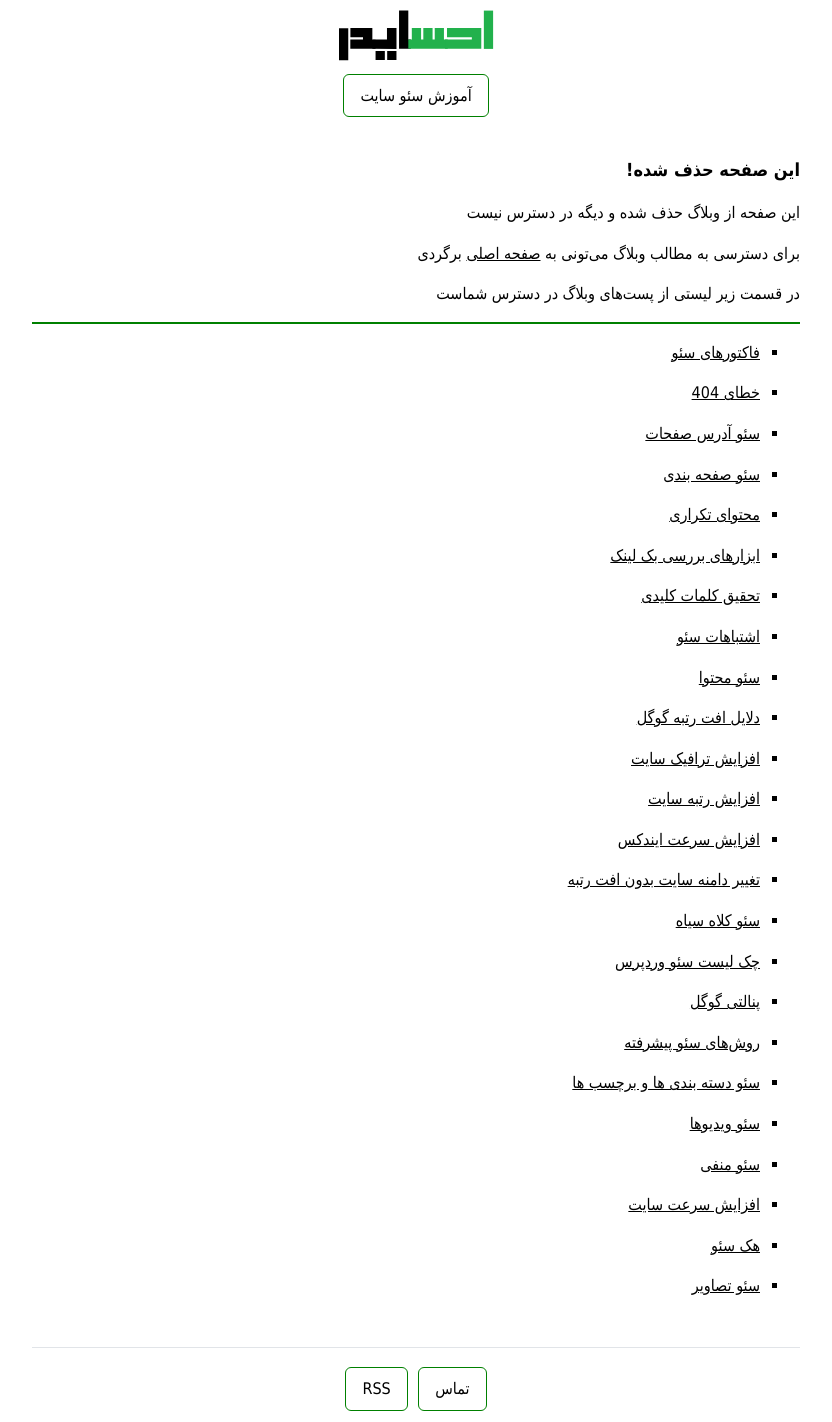
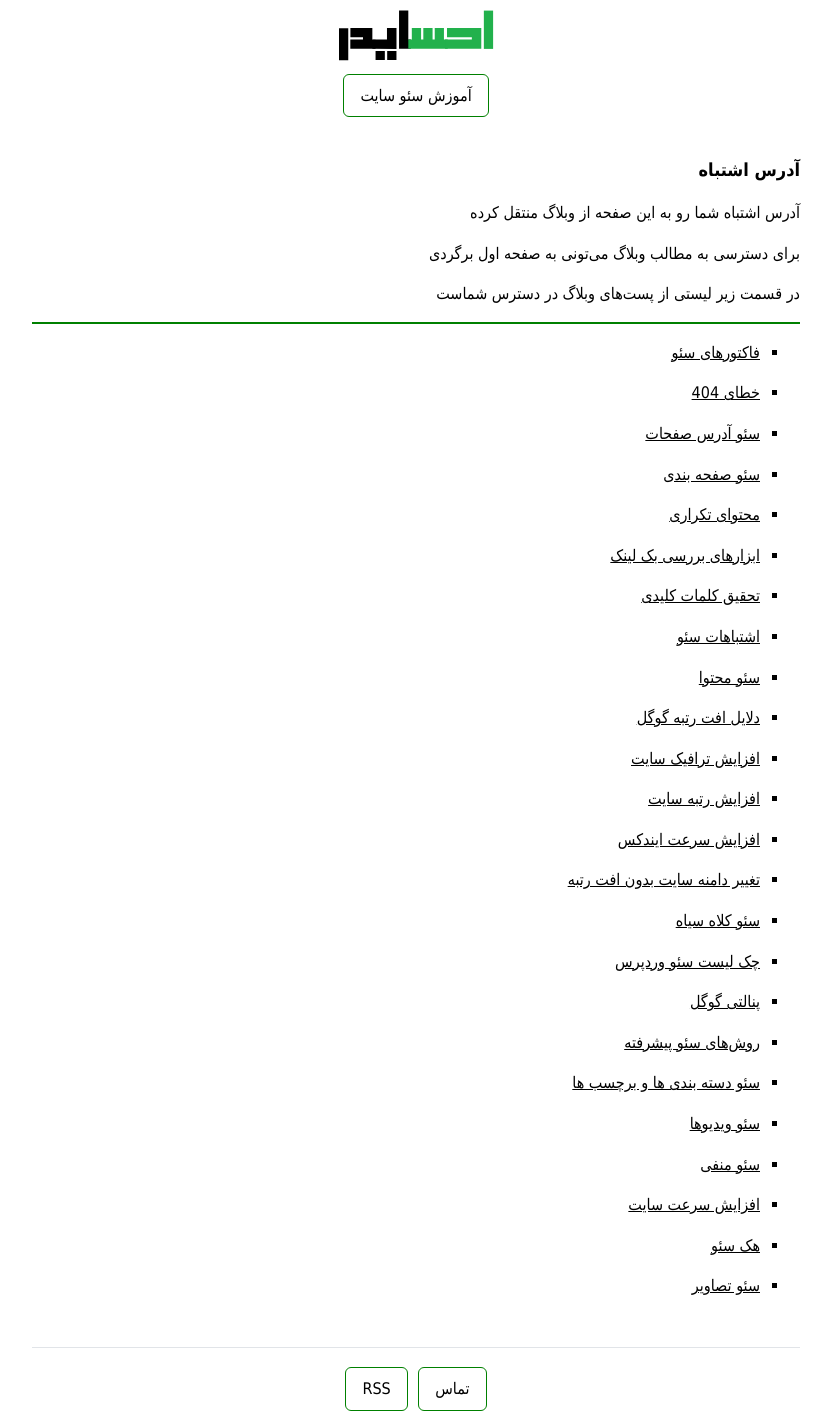
Before and after one commit to darkblog/darkblog.github.io, a Jekyll site: the page built from _posts/2020-1-11-oops.md, in a window 1280 px wide. Shown: the whole page, without its empty margins (224-1056 px from the left). Built offline with Jekyll 4.4.1, drawn with Linux system fonts in a browser that asks for light colours.

Commit message:
Update 2020-1-11-oops.md

```diff
--- a/_posts/2020-1-11-oops.md
+++ b/_posts/2020-1-11-oops.md
@@ -1,12 +1,12 @@
 ---
 layout: post
 sitemap: false
-title: این صفحه حذف شده!
+title: آدرس اشتباه
 ---
 
-این صفحه از وبلاگ حذف شده و دیگه در دسترس نیست
+آدرس اشتباه شما رو به این صفحه از وبلاگ منتقل کرده
 
-برای دسترسی به مطالب وبلاگ می‌تونی به <a href="https://ehsaider.ir/">صفحه اصلی</a> برگردی
+برای دسترسی به مطالب وبلاگ می‌تونی به صفحه اول برگردی
 
 در قسمت زیر لیستی از پست‌های وبلاگ در دسترس شماست
 
```
